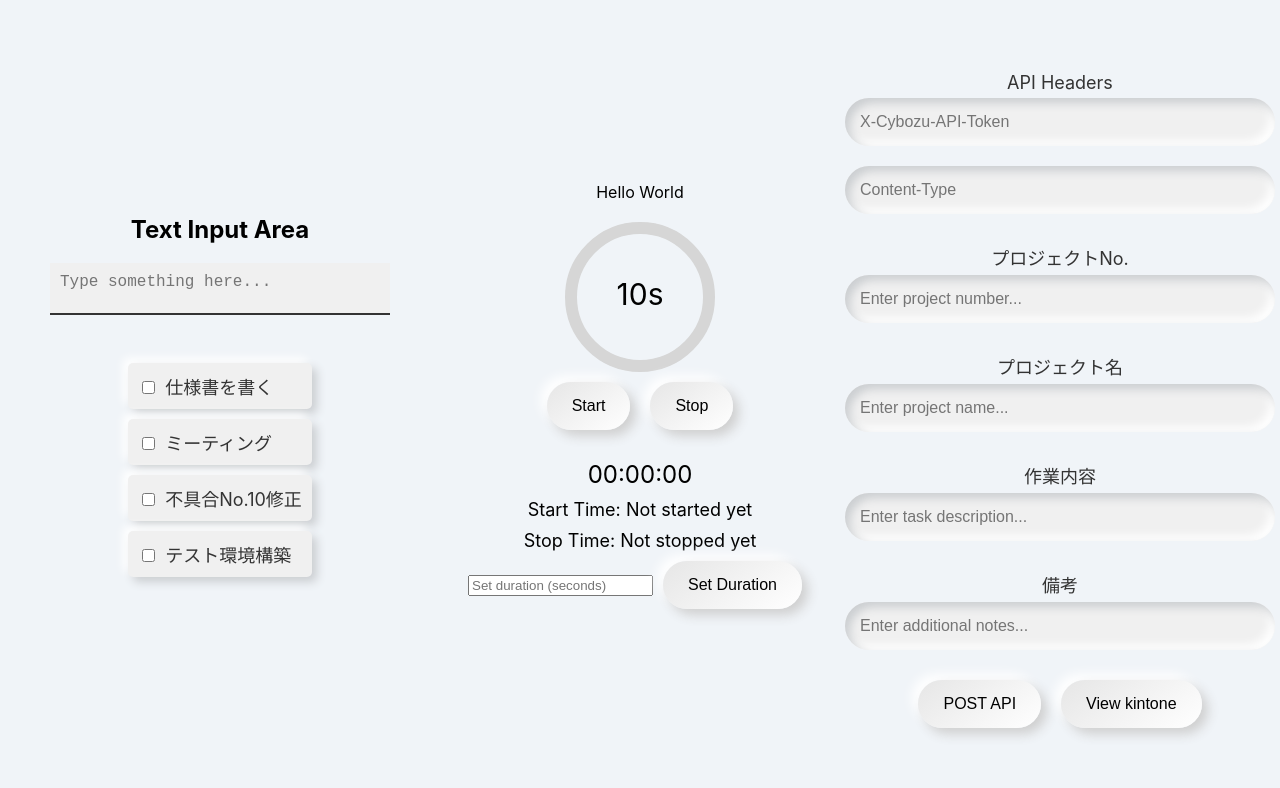
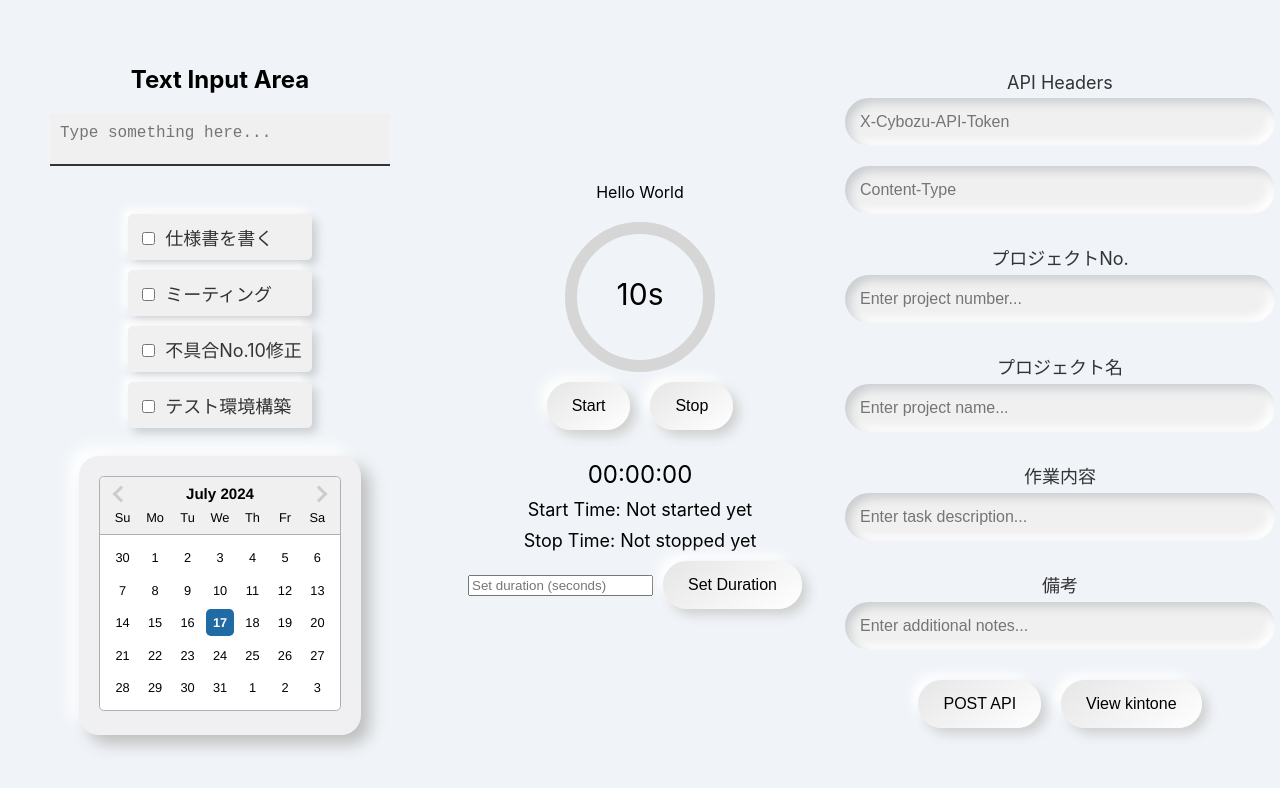
Before and after one commit to yukichi0324/Project-Timer, a React (Create React App) app: page / in a window 1280 px wide. Shown: the top 788 px of the page. Built offline with nearby package versions, Linux system fonts and the light colour scheme.

Commit message:
カレンダー追加

```diff
--- a/package.json
+++ b/package.json
@@ -11,8 +11,10 @@
     "@types/react": "^18.3.3",
     "@types/react-dom": "^18.3.0",
     "@types/styled-components": "^5.1.34",
+    "date-fns": "^3.6.0",
     "react": "^18.3.1",
     "react-circular-progressbar": "^2.1.0",
+    "react-datepicker": "^7.3.0",
     "react-dom": "^18.3.1",
     "react-scripts": "5.0.1",
     "styled-components": "^6.1.11",
--- a/src/App.tsx
+++ b/src/App.tsx
@@ -2,6 +2,8 @@ import React, { useState, useRef } from "react"; //useEffect
 import styled from "styled-components";
 import { CircularProgressbar, buildStyles } from "react-circular-progressbar";
 import "react-circular-progressbar/dist/styles.css";
+import DatePicker from "react-datepicker";
+import 'react-datepicker/dist/react-datepicker.css';
 
 const Container = styled.div`
   /* display: flex;
@@ -136,6 +138,26 @@ const InputField = styled.input`
   margin-bottom: 20px;
 `;
 
+const DatePickerContainer = styled.div`
+  margin-bottom: 20px;
+  padding: 20px;
+  border-radius: 20px;
+  box-shadow: 9px 9px 16px #bebebe, -9px -9px 16px #ffffff;
+  background: #f0f0f3;
+`;
+
+const StyledDatePicker = styled(DatePicker)`
+  border: none;
+  border-radius: 10px;
+  padding: 10px;
+  box-shadow: inset 6px 6px 10px #bebebe, inset -6px -6px 10px #ffffff;
+  background: #f0f0f3;
+  .react-datepicker__day--selected {
+    background-color: #6a82fb !important;
+    color: white !important;
+  }
+`;
+
 //FC:Functional Component
 const App: React.FC = () => {
   //percentage: 現在の進捗
@@ -175,6 +197,8 @@ const App: React.FC = () => {
   const progressRef = useRef<NodeJS.Timeout | null>(null);
   const [inputDuration, setInputDuration] = useState("");
   const [duration, setDuration] = useState(10); // 初期設定を10秒に設定
+
+  const [startDate, setStartDate] = useState<Date | null>(new Date());
 
   const handleDurationChange = () => {
     const newDuration = parseInt(inputDuration);
@@ -273,13 +297,14 @@ const App: React.FC = () => {
   };
 
   const handleViewKintone = () => {
-    window.open('https://kintone.cybozu.co.jp/', '_blank');
+    window.open("https://kintone.cybozu.co.jp/", "_blank");
   };
 
   //JSX記法
   return (
     <Container>
       <LeftSide>
+
         <h2>Text Input Area</h2>
         <TextInput placeholder="Type something here..." />
         <TaskList>
@@ -304,6 +329,15 @@ const App: React.FC = () => {
             テスト環境構築
           </TaskListItem>
         </TaskList>
+        <DatePickerContainer>
+        <DatePicker
+            selected={startDate}
+            onChange={(date: Date | null) => {
+              if (date) setStartDate(date);
+            }}
+            inline
+          />
+        </DatePickerContainer>
       </LeftSide>
       <Center>
         <div>Hello World</div>
@@ -370,8 +404,8 @@ const App: React.FC = () => {
         <Label>備考</Label>
         <InputField placeholder="Enter additional notes..." />
         <div>
-        <Button onClick={handleAPIPost}>POST API</Button>
-        <Button onClick={handleViewKintone}>View kintone</Button>
+          <Button onClick={handleAPIPost}>POST API</Button>
+          <Button onClick={handleViewKintone}>View kintone</Button>
         </div>
       </RightSide>
     </Container>
```
Also changed, not shown: 1 other file (tests, documents, lock files or other folders).
